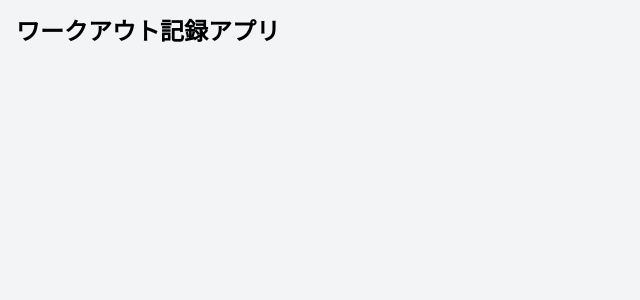
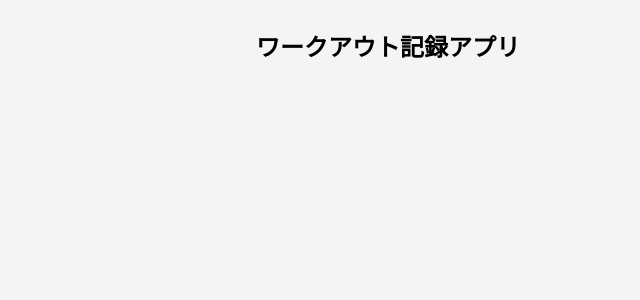
Before and after one commit to hayaoki-engineer/angular-workout-tracker, an Angular app: page / in a window 1280 px wide. Shown: the top 300 px of the page, without its empty margins (0-640 px from the left). Built offline with nearby package versions, Linux system fonts and the light colour scheme.

Commit message:
htmlの実装

```diff
--- a/src/app/app.component.html
+++ b/src/app/app.component.html
@@ -1,3 +1,5 @@
-<div class="container mx-auto p-4">
-  <h1 class="text-2xl font-bold mb-4">ワークアウト記録アプリ</h1>
+<div class="min-h-screen bg-gray-100 py-8 px-4">
+  <div class="max-w-3xl mx-auto">
+    <h1 class="text-2xl font-bold mb-4">ワークアウト記録アプリ</h1>
+  </div>
 </div>
```
